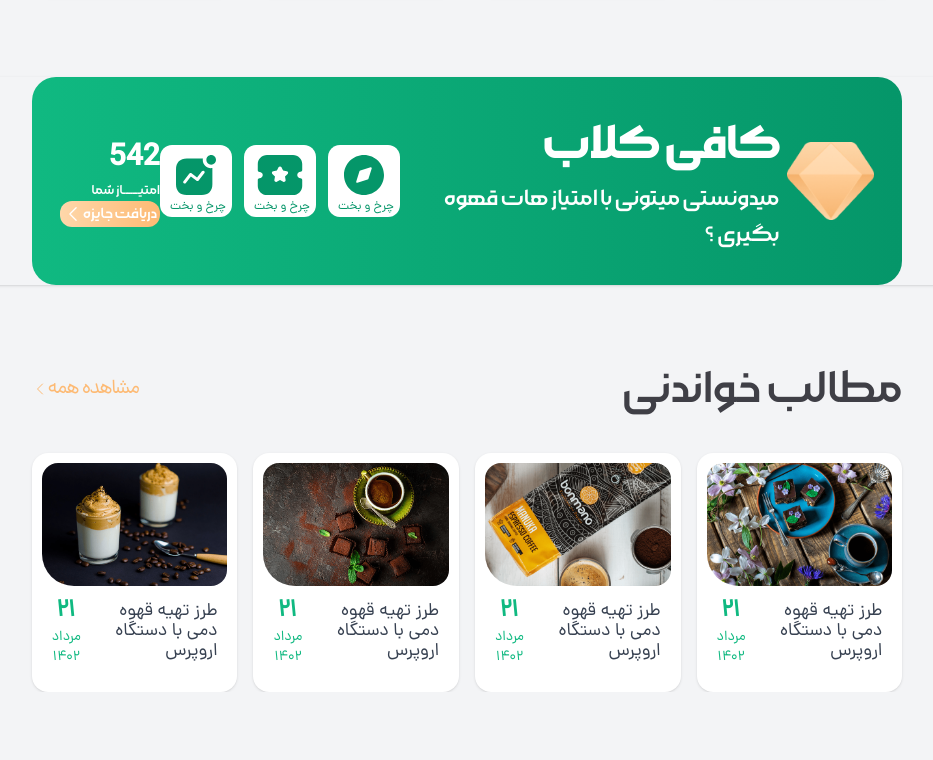
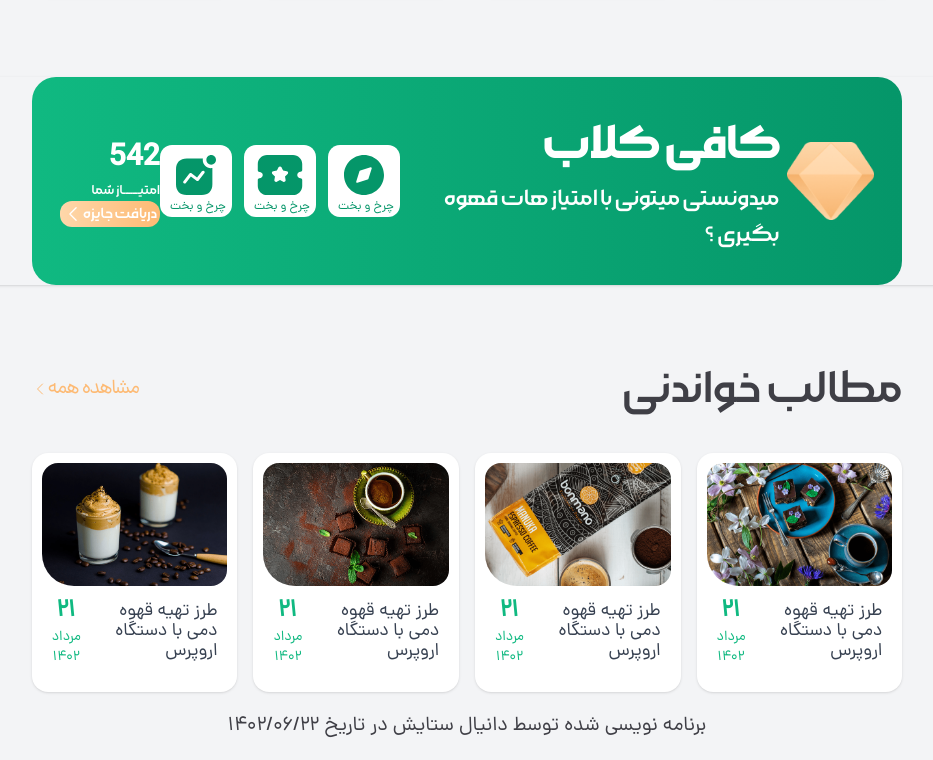
Before and after one commit to danialdark/firstThailwind, a website: page public/index.html in a window 1280 px wide. Shown: the part 2896-3656 px from the top of the page, without its empty margins (173-1106 px from the left). Before the commit the page ends 3588 px from the top, so only its background shows below. Drawn offline with Linux system fonts and the light colour scheme.

Commit message:
finished

```diff
--- a/public/index.html
+++ b/public/index.html
@@ -766,7 +766,7 @@
 
         <!-- first secion -->
         <section
-            class=" home bg-mobile sm:bg-desktop bg-cover bg-no-repeat bg-center bg-[center-top] aspect-[2/1] sm:aspect-auto">
+            class=" home bg-mobile sm:bg-desktop bg-cover bg-no-repeat bg-center bg-[center-top] aspect-[2/1] sm:aspect-auto pt-10 sm:pt-0">
             <div class="container  h-full  sm:min-h-screen text-white  flex items-center justify-end  ">
                 <div>
                     <h2 class="font-MorabbaMedium text-2xl  sm:text-6xl font-bold">قهوه عربیکا تانزانیا</h2>
@@ -2335,8 +2335,14 @@
 
 
 
-
-
+        <div class="my-5 text-center ">
+
+
+            <p class="text-zinc-700 dark:text-white text-xl">
+                برنامه نویسی شده توسط دانیال ستایش در تاریخ 1402/06/22
+
+            </p>
+        </div>
 
     </main>
 
```
Also changed, not shown: public/styles/app.css.
